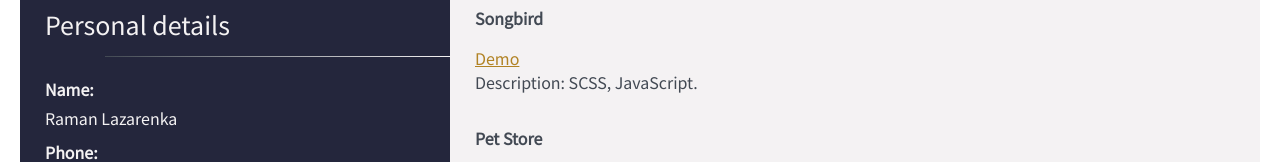
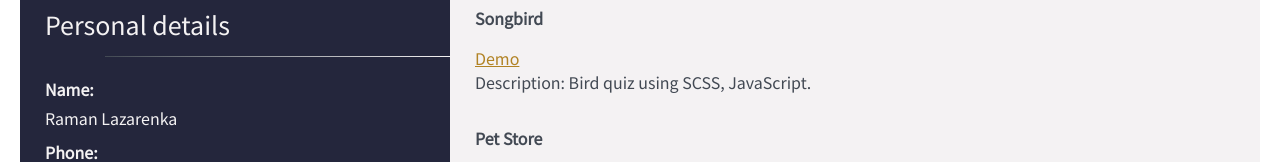
Before and after one commit to vincapto/cv, a plain HTML site: page index.html in a window 1280 px wide. Shown: the part 758-920 px from the top of the page. Drawn offline with Linux system fonts and the light colour scheme.

Commit message:
fix: change quiz description

```diff
--- a/index.html
+++ b/index.html
@@ -98,7 +98,7 @@
                     <a target="_blank" href="https://rolling-scopes-school.github.io/vincapto-JSFE2022Q3/songbird/build/index.html">Demo</a>
                 </div>
                 <span>Description:
-                    SCSS, JavaScript.
+                   Bird quiz using SCSS, JavaScript.
                     </span>
                 </p>
                 <p>
```
